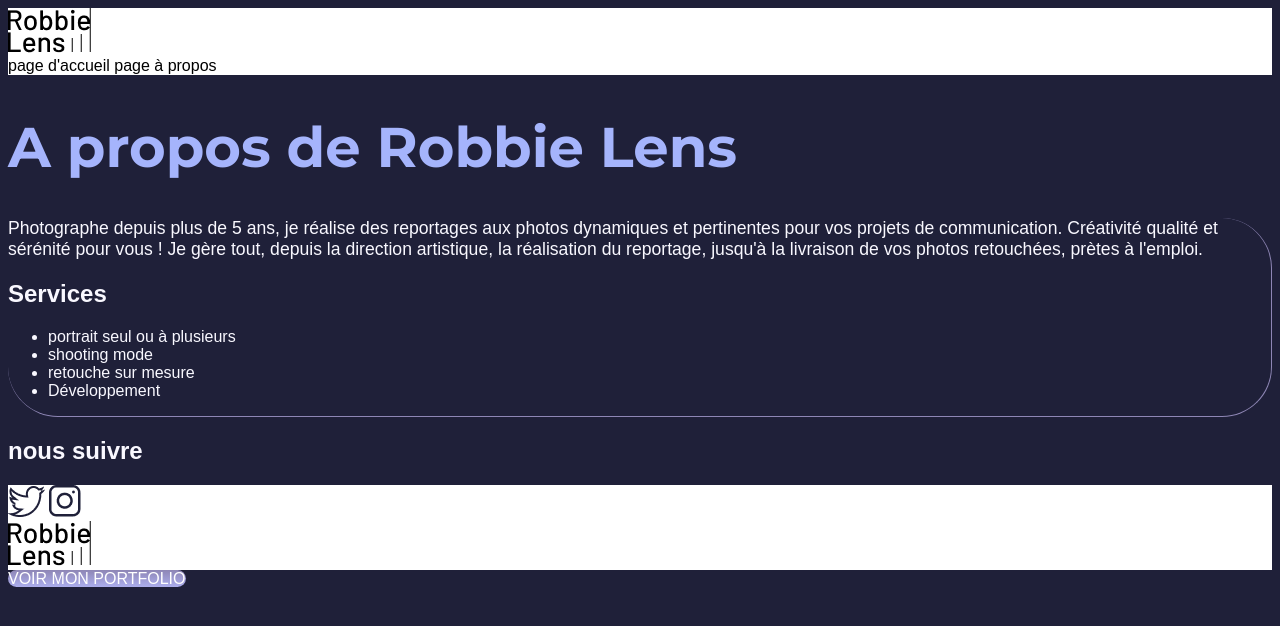
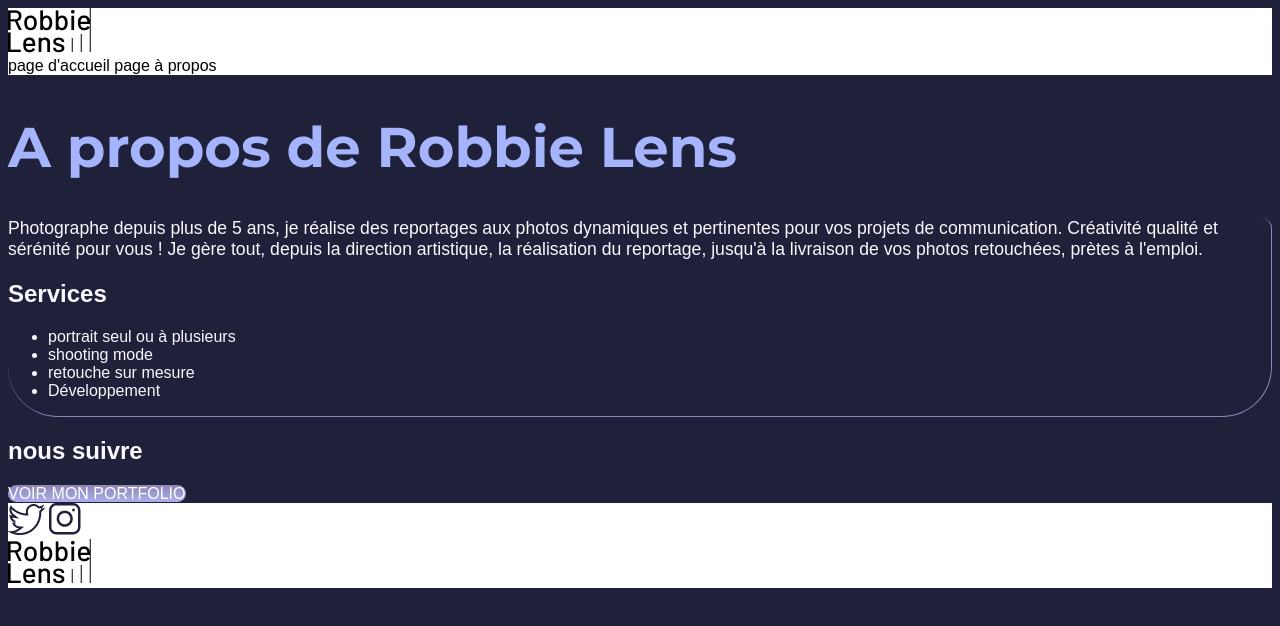
Before and after one commit to rakazakben/projet2, a plain HTML site: page a-propos.html in a window 1280 px wide. Drawn offline with Linux system fonts and the light colour scheme.

Commit message:
ajustement boutons

```diff
--- a/a-propos.html
+++ b/a-propos.html
@@ -31,13 +31,14 @@
         </ul>
         </div>
         <h2>nous suivre</h2>
+        <div>
+            <a class="lienspe" href="">VOIR MON PORTFOLIO</a>
+        </div>
         <div class="footer"><a href="https://twitter.com/" target="_blank" class="lienheader"><img src="images/twitter.png" alt="logo lien twitter" title="lien vers twitter"> </a>
             <a href="https://instagram.com/" target ="_blank" class="lienheader"><img src="images/instagram.png" alt="logo lien insta" title="lien vers insta"></a>
             <a href="index.html" class="lienheader"><br><img src="images/logo.png" alt="lien vers accueil site" title="lien vers accueil site"></a>
         </div>
-        <div>
-            <a class="lienspe" href="">VOIR MON PORTFOLIO</a>
-        </div>
+
 
     </body>
 </html>
--- a/style.css
+++ b/style.css
@@ -41,7 +41,7 @@ em{
 .contenu{
     border-bottom: 1px #8e86b5 solid;
     border-right: 1px #8e86b5 solid;
-    border-radius: 50px;
+    border-radius: 0px 10px 50px 50px;
 }
 .lienheader:hover{
     opacity: 0.5;
```
